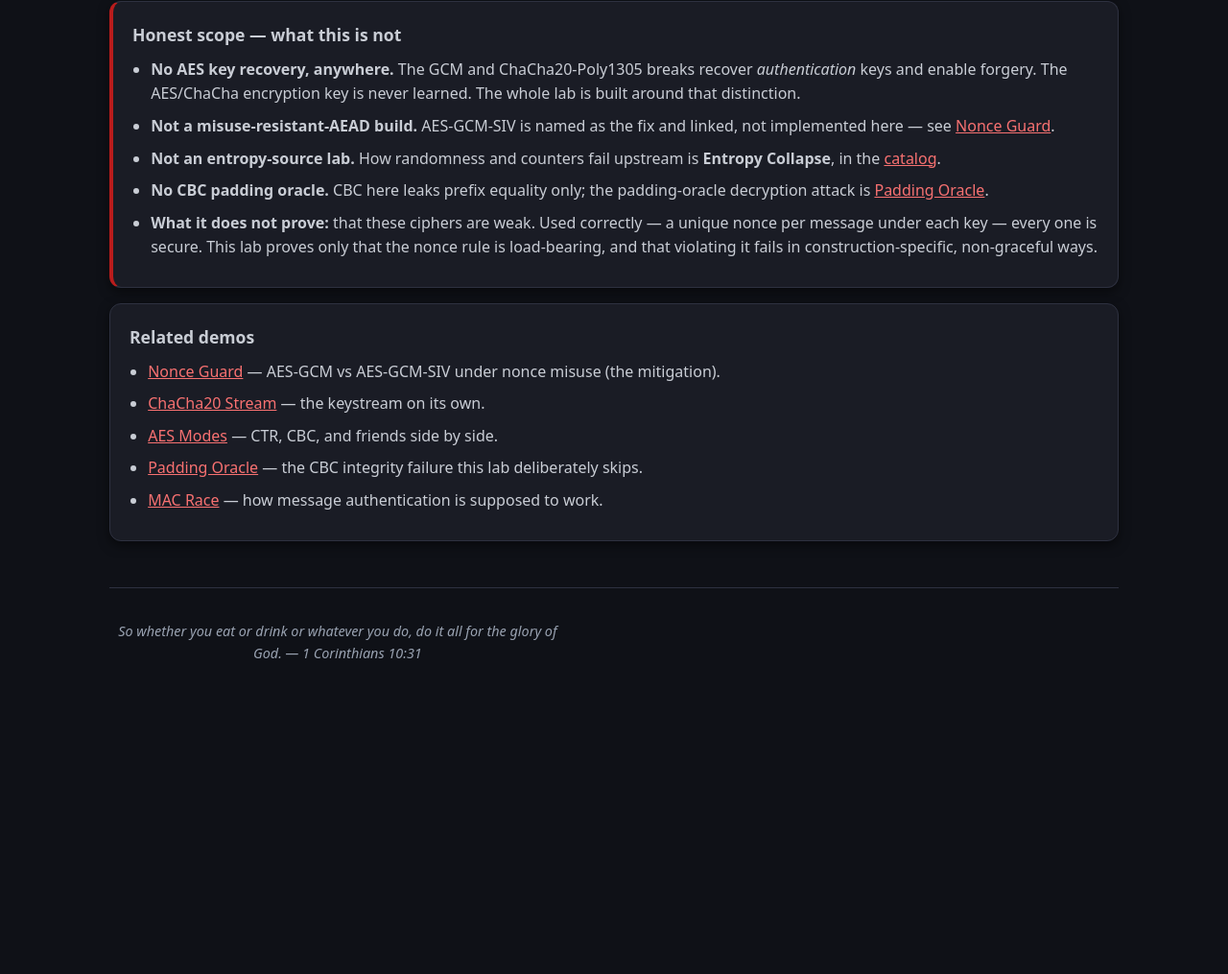
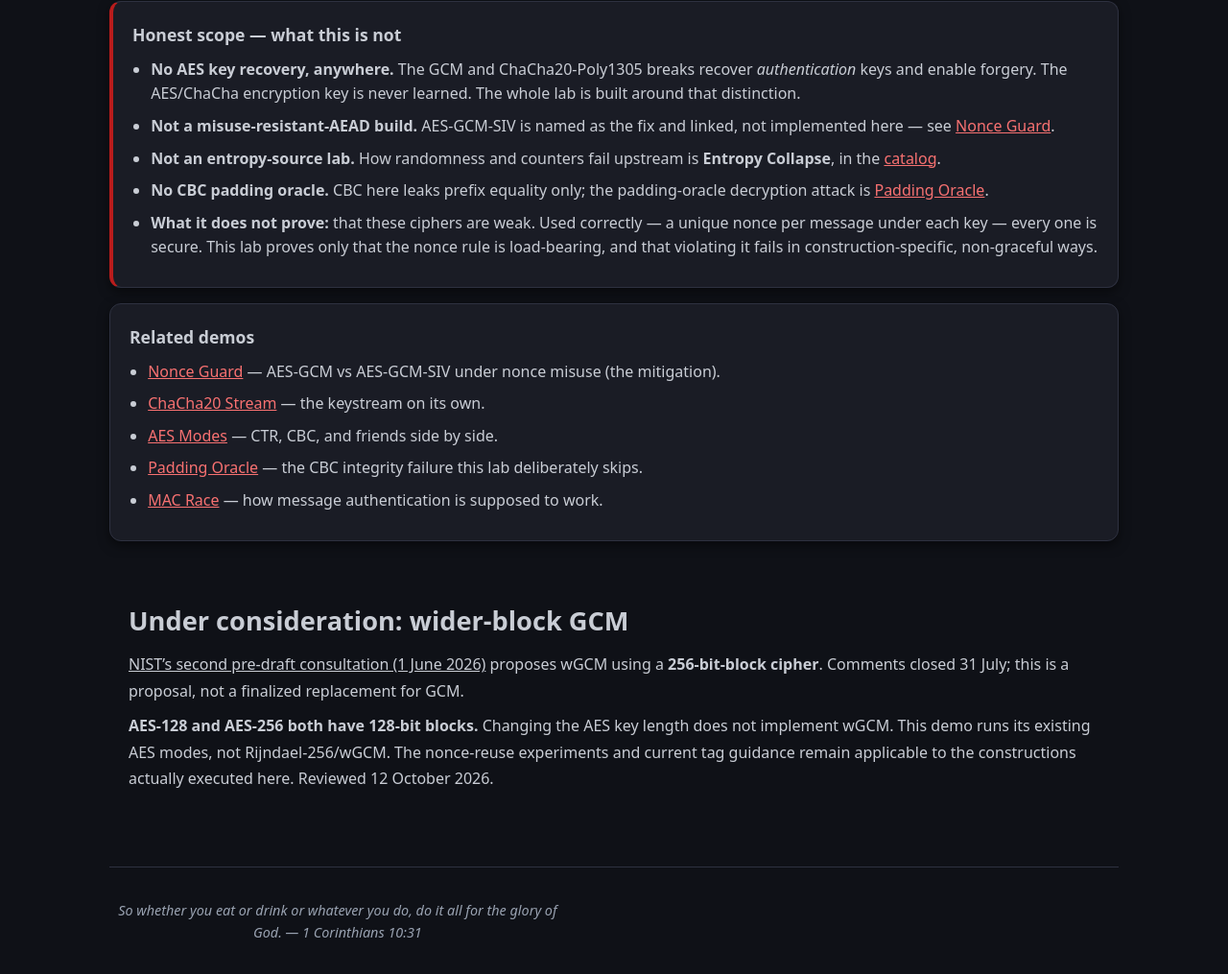
Before and after one commit to systemslibrarian/crypto-lab-nonce-collision, a website built with Vite: page index.html in a window 1280 px wide. Shown: the part 4938-5953 px from the top of the page at 96% size. Before the commit the page ends 5688 px from the top, so only its background shows below. Built offline with nearby package versions, Linux system fonts and the light colour scheme.

Commit message:
Explain the wGCM proposal and distinguish AES key size from block width

```diff
--- a/index.html
+++ b/index.html
@@ -465,7 +465,12 @@
             </ul>
           </div>
         </section>
-      </main>
+      <section class="research-context" id="wgcm-research" aria-labelledby="wgcm-heading" style="padding:1.25rem;margin-top:1.5rem;line-height:1.7">
+<h2 id="wgcm-heading">Under consideration: wider-block GCM</h2>
+<p><a style="color:inherit;text-decoration:underline" href="https://csrc.nist.gov/pubs/sp/800/38/d/r1/2prd" target="_blank" rel="noopener noreferrer">NIST’s second pre-draft consultation (1 June 2026)</a> proposes wGCM using a <strong>256-bit-block cipher</strong>. Comments closed 31 July; this is a proposal, not a finalized replacement for GCM.</p>
+<p><strong>AES-128 and AES-256 both have 128-bit blocks.</strong> Changing the AES key length does not implement wGCM. This demo runs its existing AES modes, not Rijndael-256/wGCM. The nonce-reuse experiments and current tag guidance remain applicable to the constructions actually executed here. Reviewed 12 October 2026.</p>
+</section>
+</main>
 
       <footer class="scripture-footer">
         <p>So whether you eat or drink or whatever you do, do it all for the glory of God. — 1 Corinthians 10:31</p>
```
Also changed, not shown: README.md.
